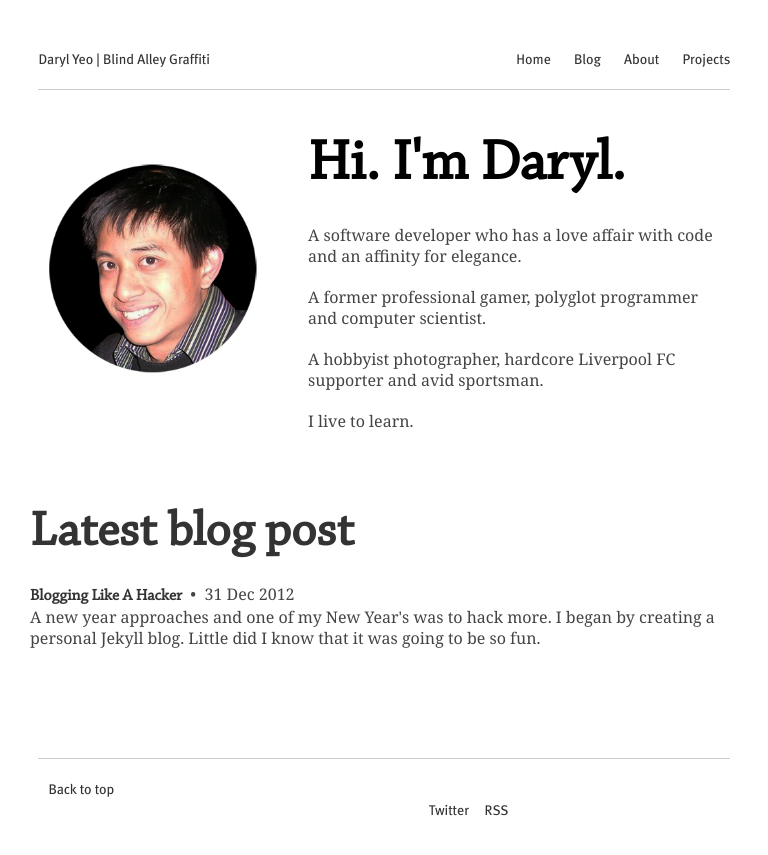
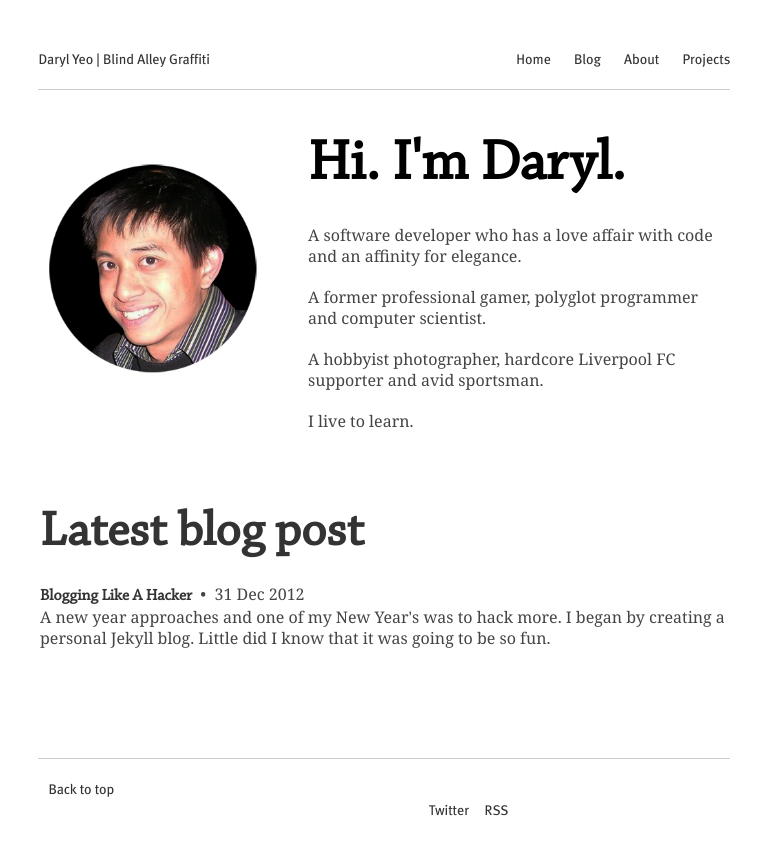
Before and after one commit to aacyun/jianxioy.github.com, a Jekyll site: the page built from index.html, in a window 768 px wide. Shown: the top 855 px of the page. Built offline with Jekyll 4.4.1, drawn with Linux system fonts in a browser that asks for light colours; Markdown is read by kramdown in place of the engine named in the settings.

Commit message:
Testing iPad

```diff
--- a/static/css/layout.css
+++ b/static/css/layout.css
@@ -176,7 +176,7 @@ a:hover {
 		}
 		#latest {
 			position: relative;
-			left: 20px;
+			left: 30px;
 			bottom: 39px;
 		}
 	}
```
